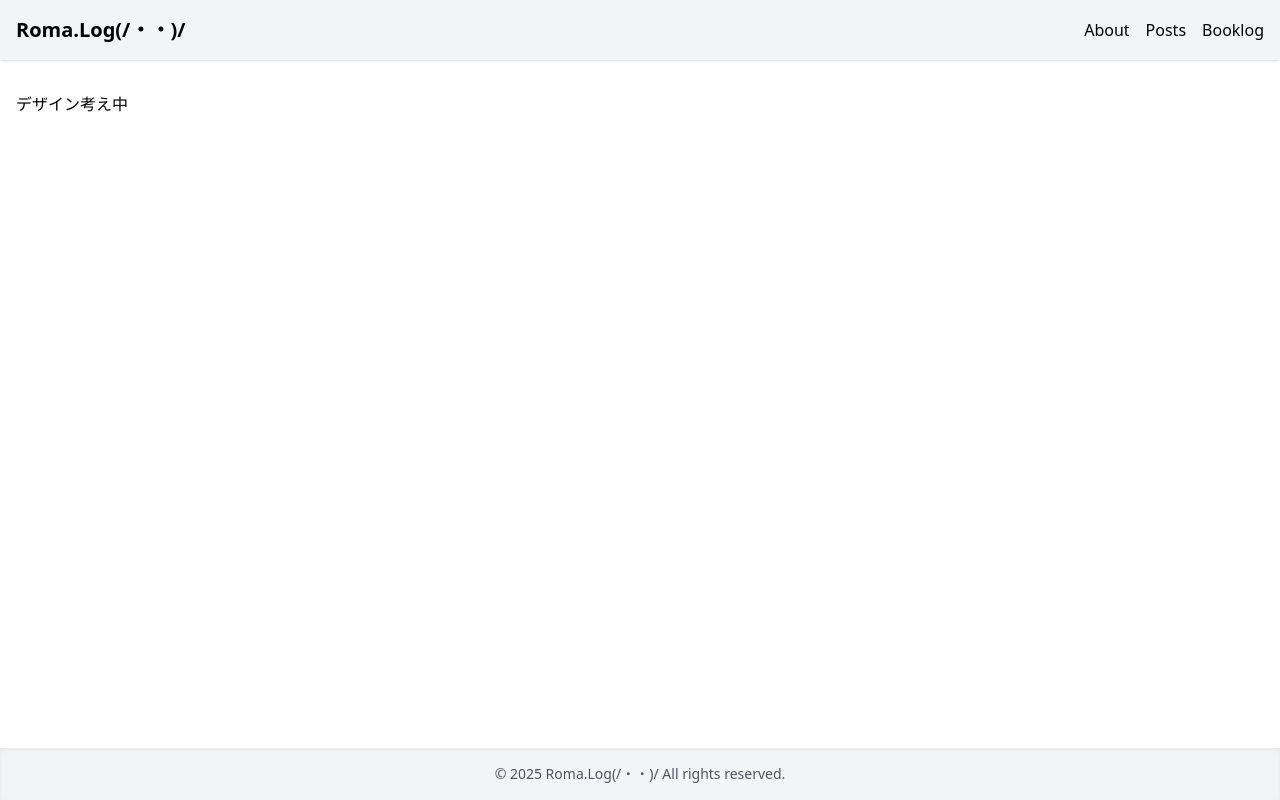
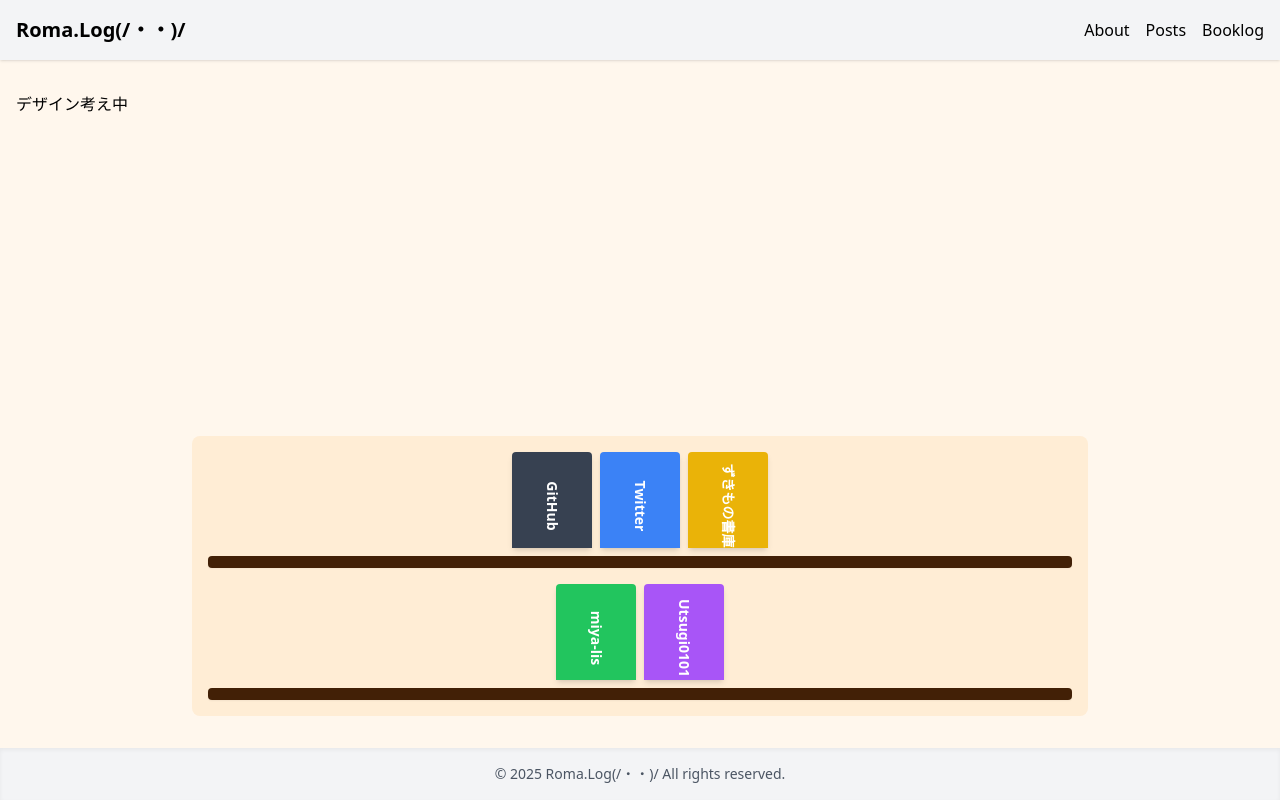
Before and after one commit to romanohu/roma-blog, a Next.js app in the folder my-app/: page / in a window 1280 px wide. Built offline with nearby package versions, Linux system fonts and the light colour scheme.

Commit message:
適当本棚

```diff
--- a/my-app/src/app/about/page.tsx
+++ b/my-app/src/app/about/page.tsx
@@ -29,11 +29,6 @@ export default function AboutPage() {
           <li>音楽( 「サカナクション」 )</li>
         </ul>
 
-        <h4>相互リンク</h4>
-          <ul>
-            <li><Link href={"https://miya-lis.net/"}>Index of /miya-lis/</Link></li>
-            <li><Link href={"https://mikazukimo.github.io/zukimo_shiroko_suki/"}>ずきもの書庫</Link></li>
-          </ul>
 
     </div>
   );
--- a/my-app/src/app/layout.tsx
+++ b/my-app/src/app/layout.tsx
@@ -2,6 +2,7 @@ import './globals.css'
 import Header from '@/components/header';
 import Footer from '@/components/footer';
 
+import BookshelfPage from '@/components/bookshelf';
 
 export const metadata = {
   title: 'Roma.Log(/・・)/',
@@ -24,14 +25,13 @@ export default function RootLayout({ children }: { children: React.ReactNode })
         <meta name="apple-mobile-web-app-capable" content="yes" />
         <meta name="google-site-verification" content="lmZ0csHc4PPsP5Znevek_JVN1nIPYQOCHrqi8KB99Rc" />
       </head>
-      <body className="flex flex-col min-h-screen">
+      <body className="flex flex-col min-h-screen bg-orange-50">
 
         <Header />
-
         <main className="flex-1 container mx-auto px-4 py-8">
           {children}
         </main>
-
+         <BookshelfPage />
         <Footer />
       </body>
     </html>
--- /dev/null
+++ b/my-app/src/components/bookshelf.tsx
@@ -0,0 +1,73 @@
+"use client";
+import React, { useState } from 'react';
+
+interface Link {
+  id: number;
+  title: string;
+  url: string;
+  color: string;
+}
+
+const BookshelfPage = () => {
+  const [links] = useState<Link[]>([
+    { id: 1, title: 'GitHub', url: 'https://github.com/romanohu', color: 'bg-gray-700' },
+    { id: 2, title: 'Twitter', url: 'https://x.com/romanohu794', color: 'bg-blue-500' },
+    { id : 3, title: 'ずきもの書庫', url: 'https://mikazukimo.github.io/zukimo_shiroko_suki/', color: 'bg-yellow-500' },
+    { id : 4, title: 'miya-lis', url: 'https://xn--cbkk.xn--u8jixh5t.xn--q9jyb4c/', color: 'bg-green-500' },
+    { id : 5, title: 'Utsugi0101', url: 'https://utsugi0101.dev/', color: 'bg-purple-500' },
+  ]);
+
+  const rows = 2; // ここで段数を設定（1〜4程度推奨）
+
+  const handleLinkClick = (url: string): void => {
+    if (url !== '#') {
+      window.open(url, '_blank');
+    }
+  };
+
+  // リンクを行ごとに分割
+  const linksPerRow = Math.ceil(links.length / rows);
+  const shelves = [];
+  for (let i = 0; i < rows; i++) {
+    const start = i * linksPerRow;
+    const end = Math.min(start + linksPerRow, links.length);
+    shelves.push(links.slice(start, end));
+  }
+
+  return (
+    <div className="p-8">
+      <div className="max-w-4xl mx-auto">
+        {/* 本棚 */}
+        <div className="bg-orange-100 p-4 rounded-lg">
+          {shelves.map((shelf, index) => (
+            <div key={index} className="mb-4 last:mb-0">
+              {/* 本（リンク） */}
+              <div className="flex justify-center gap-2 mb-2">
+                {shelf.map((link) => (
+                  <button
+                    key={link.id}
+                    onClick={() => handleLinkClick(link.url)}
+                    className={`
+                      ${link.color} text-white px-4 py-8 rounded-t
+                      hover:scale-105 transition-transform cursor-pointer
+                      text-sm font-semibold shadow-md
+                      w-20 h-24 flex items-end justify-center
+                    `}
+                  >
+                    <span className="transform rotate-90 whitespace-nowrap">
+                      {link.title}
+                    </span>
+                  </button>
+                ))}
+              </div>
+              {/* 棚板 */}
+              <div className="h-3 bg-yellow-950 rounded shadow-sm"></div>
+            </div>
+          ))}
+        </div>
+      </div>
+    </div>
+  );
+};
+
+export default BookshelfPage;
```
Also changed, not shown: 1 other file (tests, documents, lock files or other folders).
